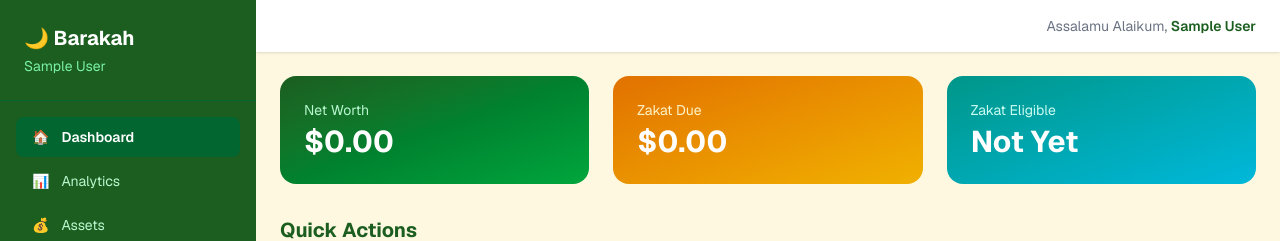
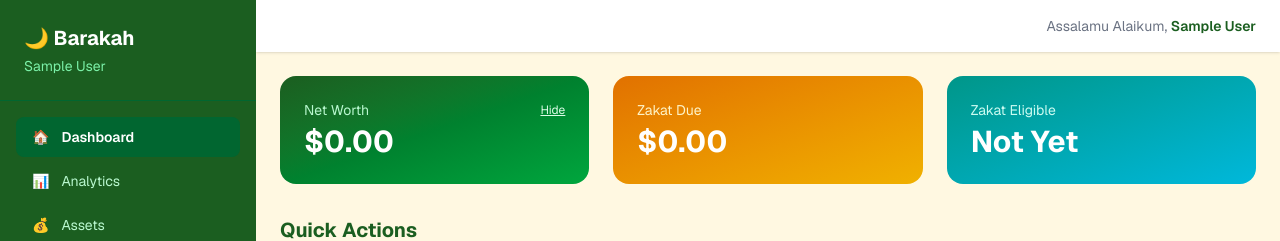
Before and after one commit to realbasirujallow/barakah-web, a Next.js app: page /dashboard in a window 1280 px wide. Shown: the top 241 px of the page. Built offline with nearby package versions, Linux system fonts and the light colour scheme; no server answers; sample sign-in values are in the browser's storage.

Commit message:
feat: allow users to hide/show net worth on dashboard

```diff
--- a/src/app/dashboard/page.tsx
+++ b/src/app/dashboard/page.tsx
@@ -6,13 +6,21 @@
 export default function DashboardPage() {
   const [totals, setTotals] = useState<Record<string, unknown> | null>(null);
   const [loading, setLoading] = useState(true);
+  const [hideNetWorth, setHideNetWorth] = useState(false);
 
   useEffect(() => {
+    setHideNetWorth(localStorage.getItem('hideNetWorth') === 'true');
     api.getAssetTotal()
       .then(data => setTotals(data))
       .catch(() => {})
       .finally(() => setLoading(false));
   }, []);
+
+  const toggleHideNetWorth = () => {
+    const newValue = !hideNetWorth;
+    setHideNetWorth(newValue);
+    localStorage.setItem('hideNetWorth', newValue ? 'true' : 'false');
+  };
 
   const fmt = (n: number) => new Intl.NumberFormat('en-US', { style: 'currency', currency: 'USD' }).format(n);
 
@@ -35,10 +43,13 @@
     <div>
       {/* Summary cards */}
       <div className="grid md:grid-cols-3 gap-6 mb-8">
-        <div className="bg-gradient-to-br from-[#1B5E20] to-green-600 rounded-2xl p-6 text-white">
-          <p className="text-green-200 text-sm">Net Worth</p>
+        <div className="bg-gradient-to-br from-[#1B5E20] to-green-600 rounded-2xl p-6 text-white relative">
+          <p className="text-green-200 text-sm flex items-center justify-between">
+            Net Worth
+            <button onClick={toggleHideNetWorth} className="ml-2 text-xs underline text-green-100 hover:text-white">{hideNetWorth ? 'Show' : 'Hide'}</button>
+          </p>
           <p className="text-3xl font-bold mt-1">
-            {loading ? '...' : fmt((totals?.netWorth as number) || (totals?.totalWealth as number) || 0)}
+            {hideNetWorth ? '••••••' : (loading ? '...' : fmt((totals?.netWorth as number) || (totals?.totalWealth as number) || 0))}
           </p>
         </div>
         <div className="bg-gradient-to-br from-amber-600 to-yellow-500 rounded-2xl p-6 text-white">
```
